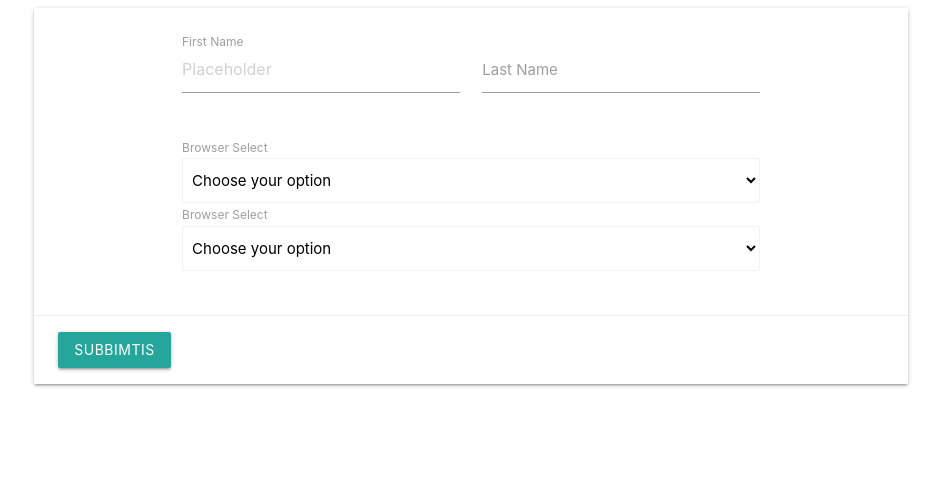
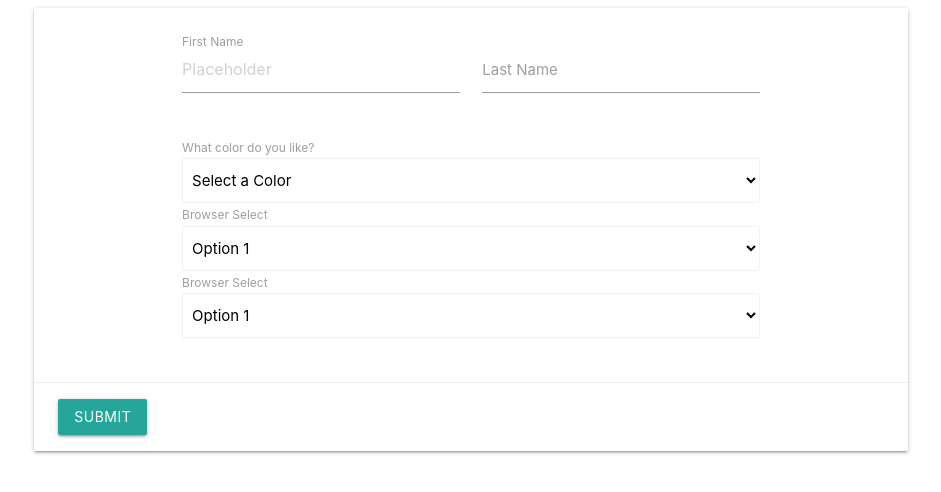
Before and after one commit to tintdang/characterQuiz, a plain HTML site: page app/public/survey.html in a window 1280 px wide. Shown: the whole page, without its empty margins (169-1110 px from the left). Drawn offline with nearby package versions, Linux system fonts and the light colour scheme.

Commit message:
added a placeholder

```diff
--- a/app/public/survey.html
+++ b/app/public/survey.html
@@ -33,9 +33,16 @@
                                         </div>
                                     </div>
 
+                                    <label>What color do you like?</label>
+                                    <select class="browser-default" id="q1">
+                                        <option value="" hidden disabled selected>Select a Color</option>
+                                        <option value="1">Red</option>
+                                        <option value="2">Blue</option>
+                                        <option value="3">Green</option>
+                                    </select>
+
                                     <label>Browser Select</label>
-                                    <select class="browser-default" id="q1">
-                                        <option value="" disabled selected>Choose your option</option>
+                                    <select class="browser-default" id="q2">
                                         <option value="1">Option 1</option>
                                         <option value="2">Option 2</option>
                                         <option value="3">Option 3</option>
@@ -43,7 +50,6 @@
 
                                     <label>Browser Select</label>
                                     <select class="browser-default" id="q2">
-                                        <option value="" disabled selected>Choose your option</option>
                                         <option value="1">Option 1</option>
                                         <option value="2">Option 2</option>
                                         <option value="3">Option 3</option>
@@ -53,9 +59,6 @@
                             </div>
                         </div>
                     </div>
-
-
-
 
                     <div class="card-action">
 
@@ -68,7 +71,7 @@
                             </div>
 
                         </div>
-                        <button type='submit' class="btn" id="eh">Subbimtis</button>
+                        <button type='submit' class="btn" id="eh">Submit</button>
                     </div>
 
                 </div>
@@ -96,7 +99,8 @@
 
         $.post("/result", userData)
             .then(function (data) {
-                // console.log(data);
+                console.log(data);
+                //replace these areas with the data we get back
                 $("#inputname").text(data.name)
                 $("#inputlastName").text(data.name)
                 $('.modal').modal('open');
```
